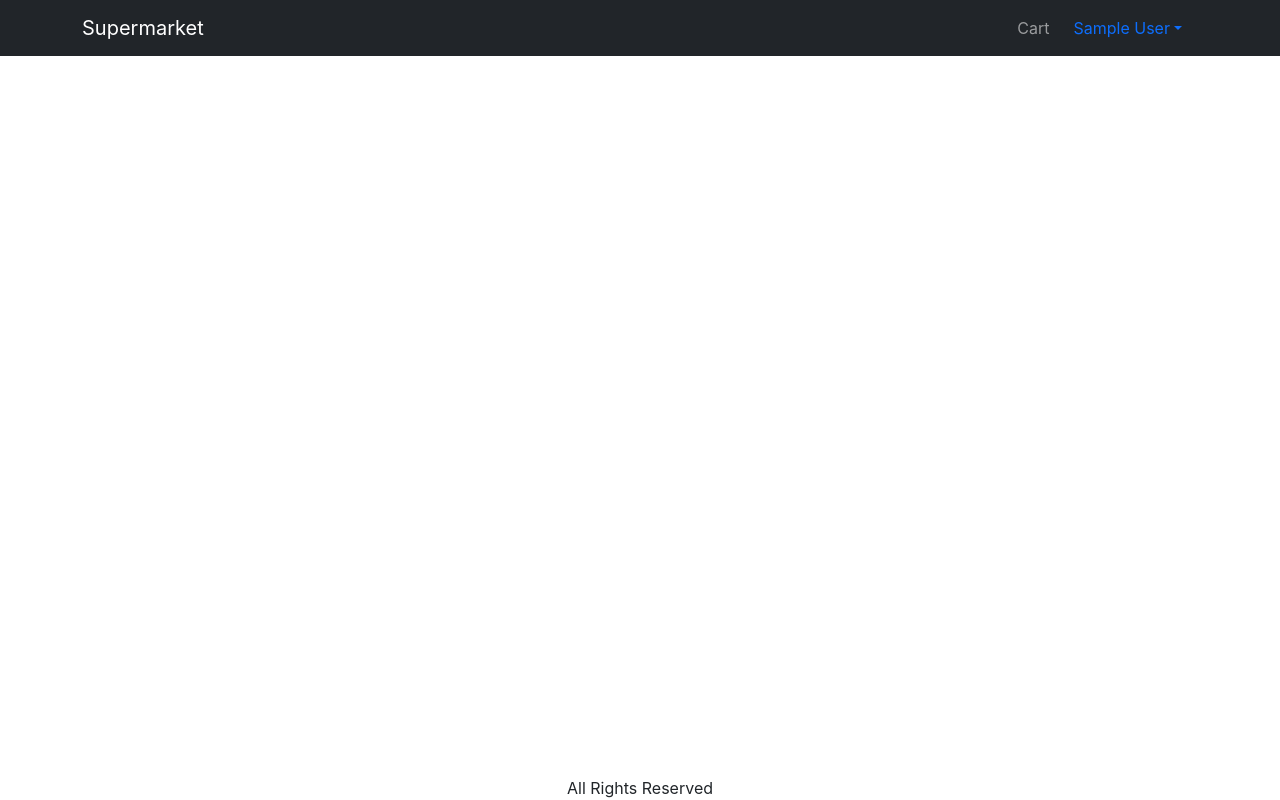
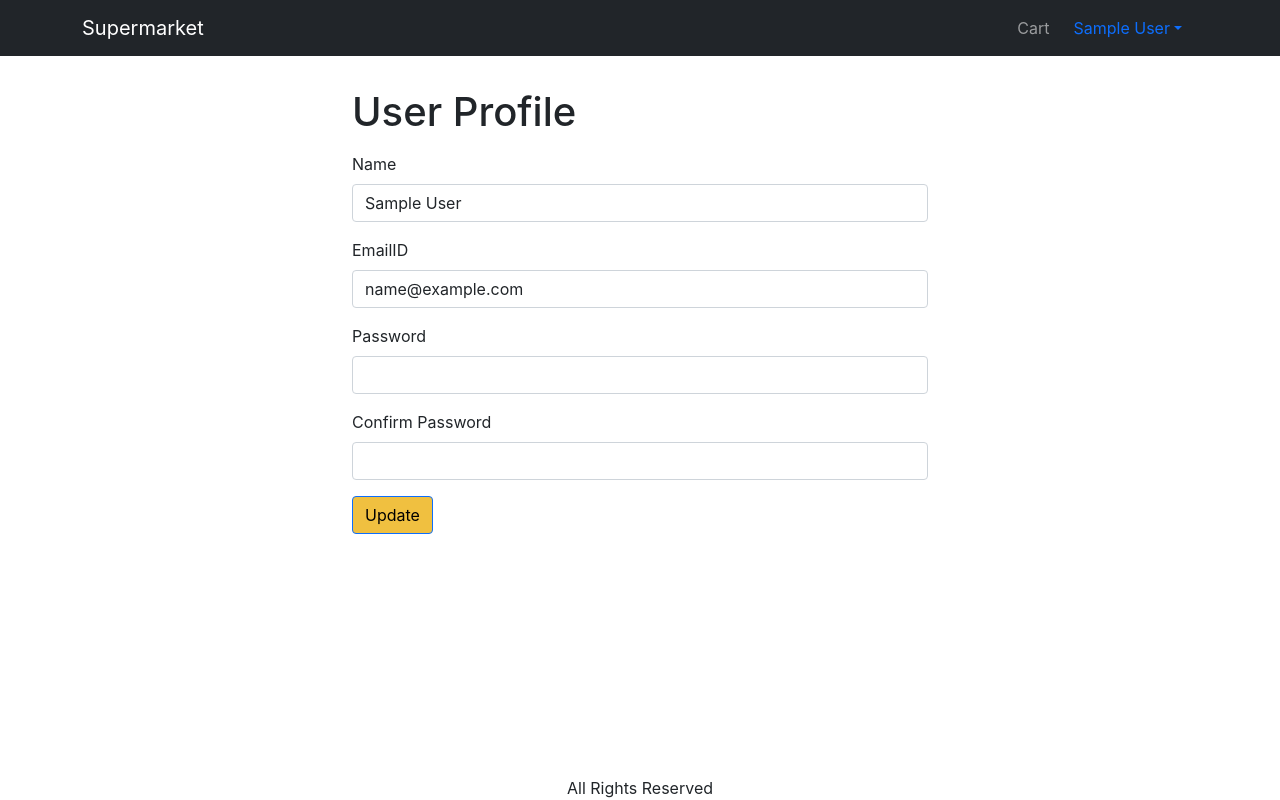
Before and after one commit to ShivamSingh226/Assignment-2, a React (Create React App) app in the folder supermarket/: page /profile in a window 1280 px wide. Built offline with nearby package versions, Linux system fonts and the light colour scheme; sample sign-in values are in the browser's storage.

Commit message:
User Profile Change feature

```diff
--- a/supermarket/src/App.js
+++ b/supermarket/src/App.js
@@ -19,6 +19,7 @@
 import PaymentMethodScreen from './screens/PaymentMethodScreen';
 import PlaceOrderScreen from './screens/PlaceOrderScreen';
 import OrderHistoryScreen from './screens/OrderHistoryScreen';
+import ProfileScreen from './screens/ProfileScreen';
 function App() {
   const { state,dispatch:ctxDispatch } = useContext(Store);
   const { cart ,userInfo} = state;
@@ -27,6 +28,8 @@
     localStorage.removeItem('userInfo')
     localStorage.removeItem('shippingAddress')
     localStorage.removeItem('paymentMethod')
+    localStorage.removeItem('cartItems')
+    window.location.href='/signin'
   }
   return (
     <BrowserRouter>
@@ -86,11 +89,13 @@
               <Route path="/cart" element={<CartScreen/>}/>
               <Route path="/signin" element={<SignInScreen/>}/>
               <Route path="/signup" element={<SignUpScreen/>}/>
+              <Route path="/profile" element={<ProfileScreen/>}/>
               <Route path="/shipping" element={<ShippingAddressScreen/>}/>
               <Route path="/payment" element={<PaymentMethodScreen/>}/>
               <Route path="/placeorder" element={<PlaceOrderScreen/>}/>
               <Route path="/order/:id" element={<OrderScreen/>}/>
               <Route path="/orderhistory" element={<OrderHistoryScreen/>}/>
+
             </Routes>
           </Container>
         </main>
--- /dev/null
+++ b/supermarket/src/screens/ProfileScreen.js
@@ -0,0 +1,107 @@
+import React, { useContext, useReducer } from 'react'
+import { Store } from '../Store'
+import { Helmet } from 'react-helmet-async';
+import  Button  from 'react-bootstrap/Button';
+import Form from 'react-bootstrap/Form'
+import { useState } from 'react';
+import { toast } from 'react-toastify';
+import axios from 'axios';
+import { getError } from '../utils';
+const reducer=(state,action)=>{
+    switch(action.type){
+        case 'UPDATE_REQUEST':
+            return{...state,loadingUpdate:true}
+        case  'UPDATE_SUCCESS':
+            return {...state,loadingUpdate:false}
+        case 'UPDATE_FAIL':
+            return {...state,loadingUpdate:false}
+
+        default:
+            return state;
+    }
+}
+export default function ProfileScreen() {
+   const{state,dispatch:ctxDispatch}=useContext(Store)
+   const{userInfo}=state;
+   const [name, setName] = useState(userInfo.name);
+   const [email, setEmail] = useState(userInfo.email);
+   const [password, setPassword] = useState('');
+   const [confirmPassword, setConfirmPassword] = useState('');
+const[{loadingUpdate},dispatch]=useReducer(reducer,{
+    loadingUpdate:false,
+})
+  const submitHandler=async(e)=>{
+
+          e.preventDefault();
+          if(password!==confirmPassword){
+            toast.error("Passwords do not match!")
+            return;
+        }
+          try {
+            const {data}=await axios.put('/api/users/profile',
+            {
+                name,
+                email,
+                password
+            },{
+                headers:{Authorization:`Bearer ${userInfo.token}`}
+            })
+            dispatch({type:'UPDATE_SUCCESS'})
+            ctxDispatch({type:'USER_SIGNIN',payload:data})
+            localStorage.setItem('userInfo',JSON.stringify(data))
+            toast.success('User updated successfully!')
+          } catch (err) {
+            dispatch({type:'UPDATE_FAIL'});
+            toast.error(getError(err))
+          }
+  }
+  return (
+    <div className="container small-container">
+        <Helmet>
+            <title>User Profile</title>
+        </Helmet>
+        <h1 className="my-3">User Profile</h1>
+        <form onSubmit={submitHandler}>
+            <Form.Group className="mb-3" controlId="name">
+                <Form.Label>
+                    Name
+                </Form.Label>
+                <Form.Control
+                value={name}
+                onChange={(e)=>setName(e.target.value)}
+                required/>
+            </Form.Group>
+            <Form.Group className="mb-3" controlId="name">
+                <Form.Label>
+                    EmailID
+                </Form.Label>
+                <Form.Control
+                value={email}
+                onChange={(e)=>setEmail(e.target.value)}
+                required/>
+            </Form.Group>
+            <Form.Group className="mb-3" controlId="password">
+                <Form.Label>
+                    Password
+                </Form.Label>
+                <Form.Control
+                type="password"
+                onChange={(e)=>setPassword(e.target.value)}
+                required/>
+            </Form.Group>
+            <Form.Group className="mb-3" controlId="password">
+                <Form.Label>
+                    Confirm Password
+                </Form.Label>
+                <Form.Control
+                type="password"
+                onChange={(e)=>setConfirmPassword(e.target.value)}
+                required/>
+            </Form.Group>
+            <div className="mb-3">
+                <Button type="submit">Update</Button>
+            </div>
+        </form>
+    </div>
+  )
+  }
```
Also changed, not shown: 1 other file (tests, documents, lock files or other folders).
